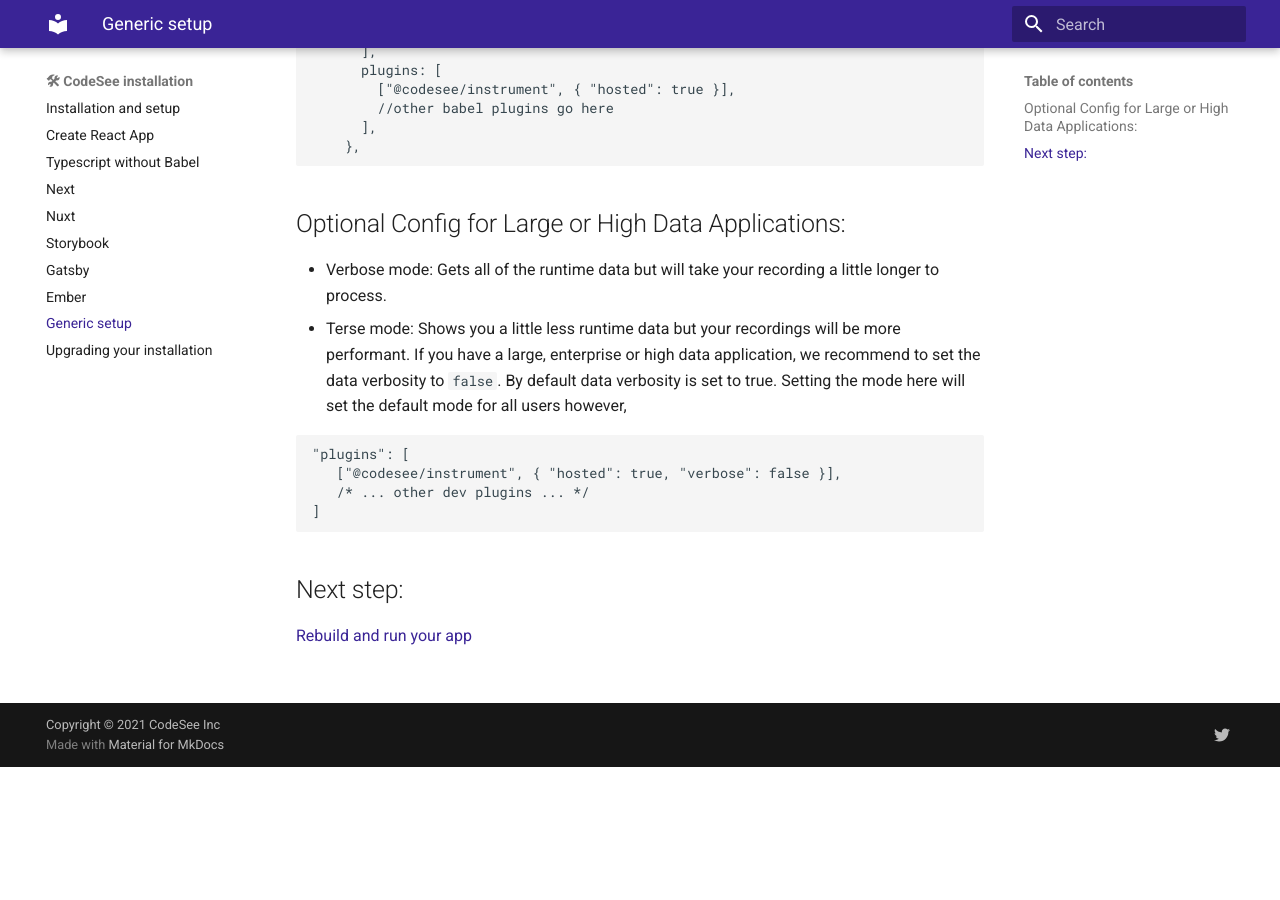
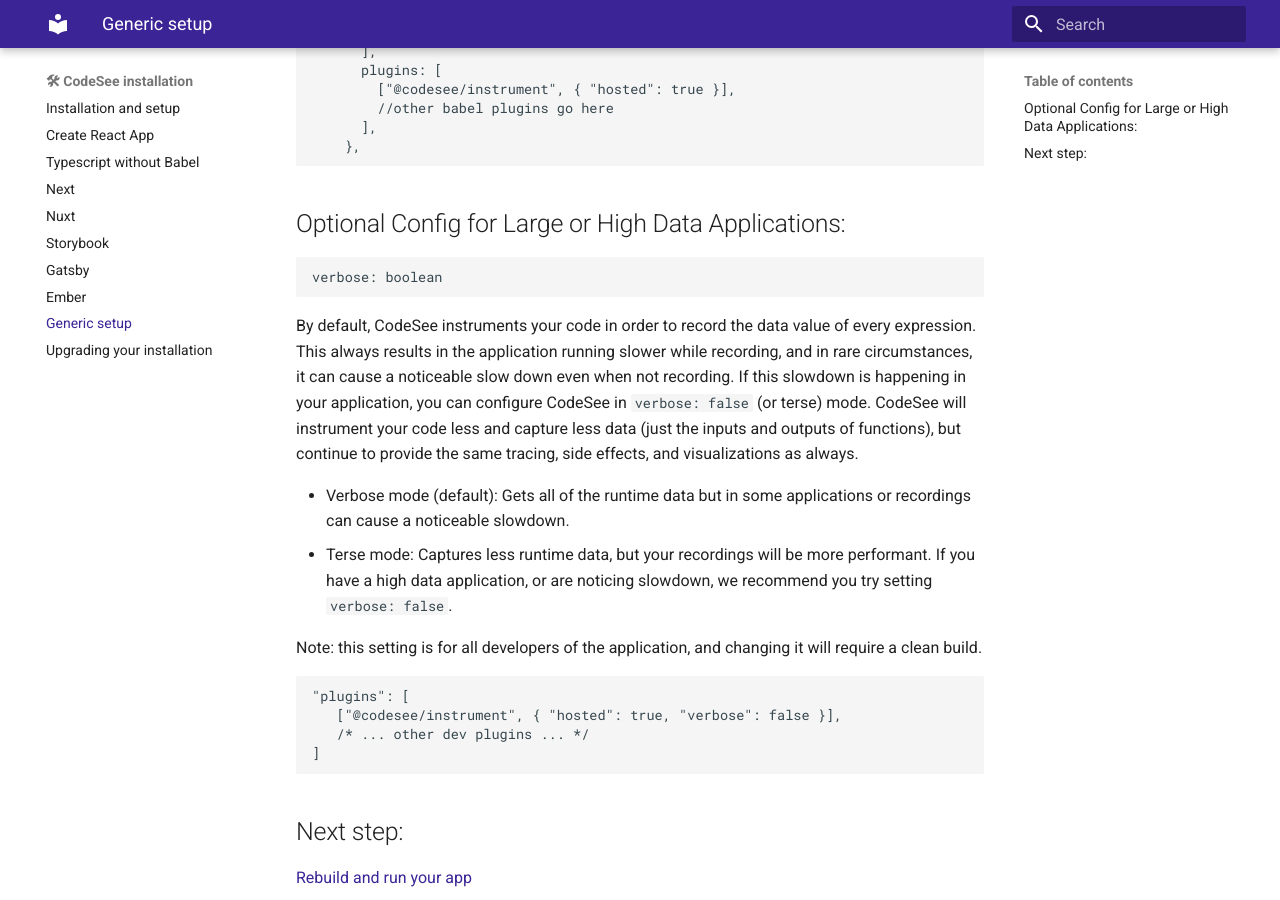
Before and after one commit to Codesee-io/docs, an MkDocs documentation site: the page built from docs/install/setup-generic.md, in a window 1280 px wide and 900 px high, scrolled down 806 px. Built offline with MkDocs 1.6.1 and Material for MkDocs 9.7.7, drawn with Linux system fonts in a browser that asks for light colours; comment, search, counter and statistics services are not loaded; before the commit the page ends 1573 px from its top, so only the background shows below that.

Commit message:
Expand on description of babel `verbose` setting

````diff
--- a/docs/install/setup-generic.md
+++ b/docs/install/setup-generic.md
@@ -29,8 +29,16 @@ If your project doesn’t include a babel config file (e.g. `.babelrc` or `babel
 
 ## Optional Config for Large or High Data Applications:
 
-- Verbose mode: Gets all of the runtime data but will take your recording a little longer to process.
-- Terse mode: Shows you a little less runtime data but your recordings will be more performant. If you have a large, enterprise or high data application, we recommend to set the data verbosity to `false`. By default data verbosity is set to true. Setting the mode here will set the default mode for all users however,
+```
+verbose: boolean
+```
+
+By default, CodeSee instruments your code in order to record the data value of every expression. This always results in the application running slower while recording, and in rare circumstances, it can cause a noticeable slow down even when not recording. If this slowdown is happening in your application, you can configure CodeSee in `verbose: false` (or terse) mode. CodeSee will instrument your code less and capture less data (just the inputs and outputs of functions), but continue to provide the same tracing, side effects, and visualizations as always.
+
+- Verbose mode (default): Gets all of the runtime data but in some applications or recordings can cause a noticeable slowdown.
+- Terse mode: Captures less runtime data, but your recordings will be more performant. If you have a high data application, or are noticing slowdown, we recommend you try setting `verbose: false`.
+
+Note: this setting is for all developers of the application, and changing it will require a clean build.
 
 ```
 "plugins": [
````
